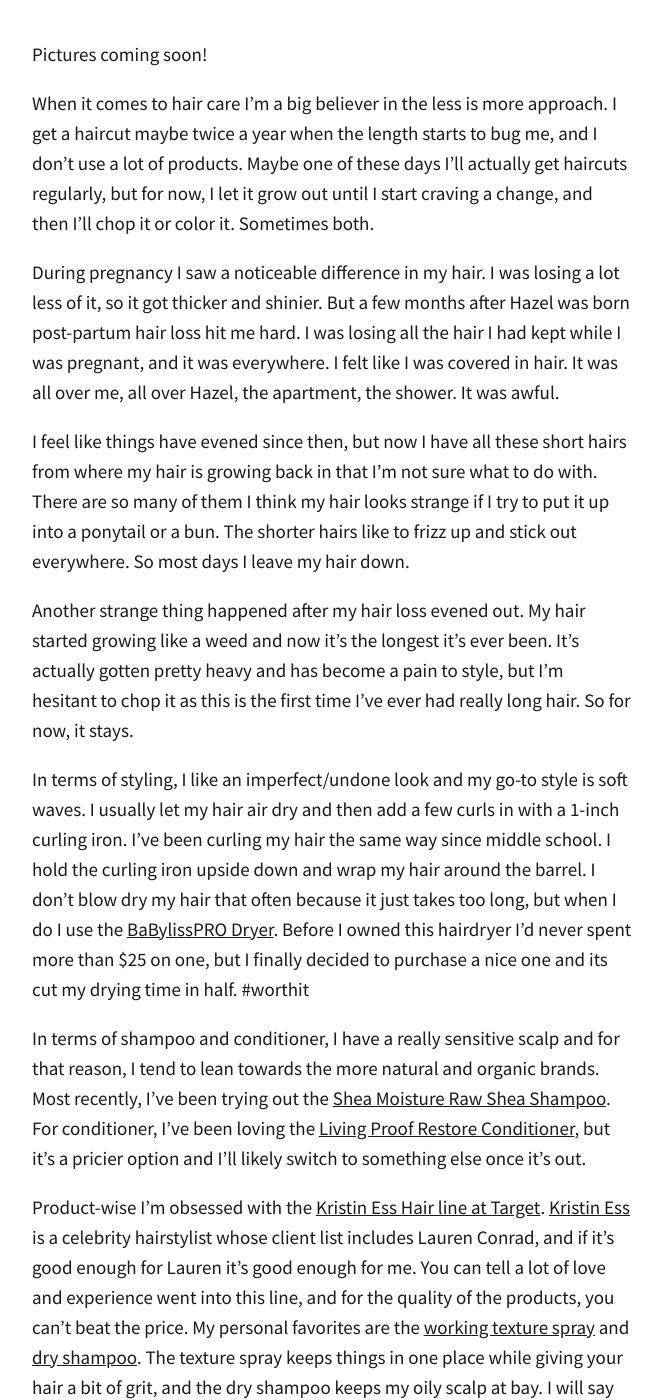
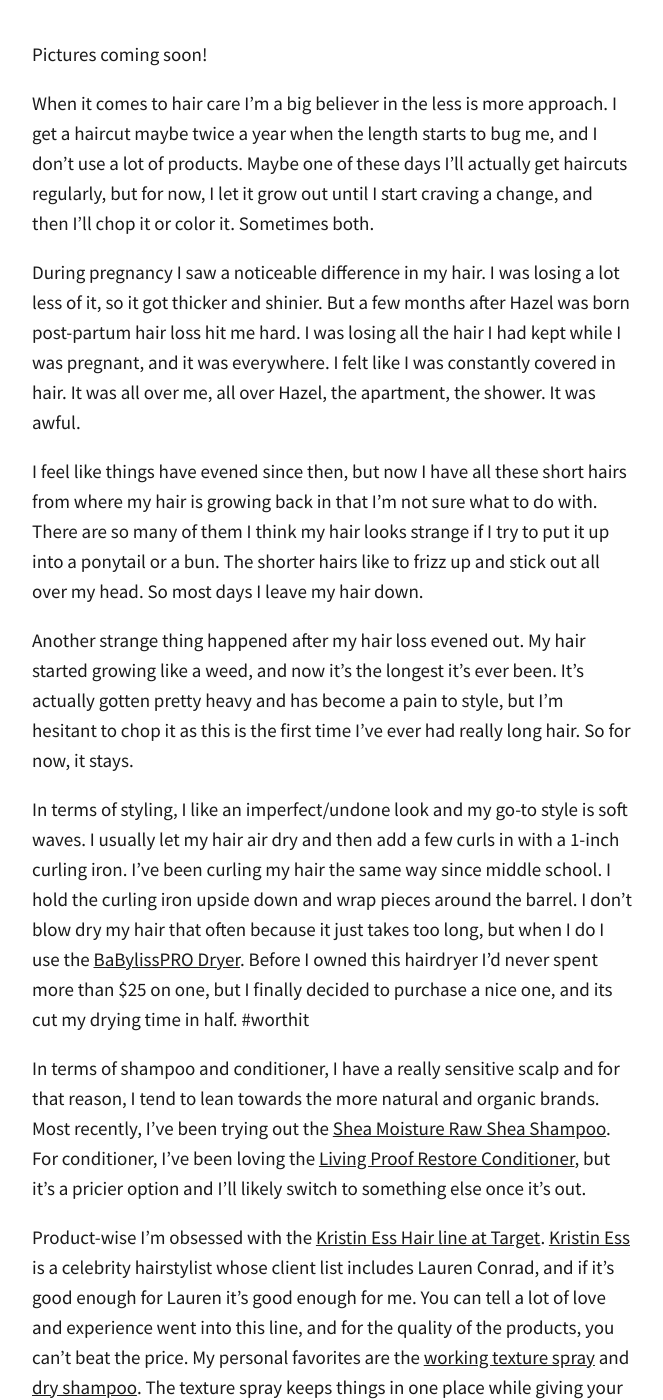
Before and after one commit to totiffany/totiffany.github.io, a Jekyll site: the page built from _posts/2018-06-14-Let's-Talk-About-Hair.md, in a window 1280 px wide and 1400 px high, scrolled down 298 px. Shown: the whole window, without its empty margins (308-971 px from the left). Built offline with Jekyll 4.4.1, drawn with Linux system fonts in a browser that asks for light colours; our own code applies the rules of GitHub Pages for plain Markdown files; comment, search, counter and statistics services are not loaded; some of the changed text lies outside the part shown.

Commit message:
Update 2018-06-14-Let's-Talk-About-Hair.md

```diff
--- a/_posts/2018-06-14-Let's-Talk-About-Hair.md
+++ b/_posts/2018-06-14-Let's-Talk-About-Hair.md
@@ -11,18 +11,18 @@ Pictures coming soon!
 
 When it comes to hair care I'm a big believer in the less is more approach. I get a haircut maybe twice a year when the length starts to bug me, and I don't use a lot of products. Maybe one of these days I'll actually get haircuts regularly, but for now, I let it grow out until I start craving a change, and then I'll chop it or color it. Sometimes both.
 
-During pregnancy I saw a noticeable difference in my hair. I was losing a lot less of it, so it got thicker and shinier. But a few months after Hazel was born post-partum hair loss hit me hard. I was losing all the hair I had kept while I was pregnant, and it was everywhere. I felt like I was covered in hair. It was all over me, all over Hazel, the apartment, the shower. It was awful.
+During pregnancy I saw a noticeable difference in my hair. I was losing a lot less of it, so it got thicker and shinier. But a few months after Hazel was born post-partum hair loss hit me hard. I was losing all the hair I had kept while I was pregnant, and it was everywhere. I felt like I was constantly covered in hair. It was all over me, all over Hazel, the apartment, the shower. It was awful.
 
-I feel like things have evened since then, but now I have all these short hairs from where my hair is growing back in that I'm not sure what to do with. There are so many of them I think my hair looks strange if I try to put it up into a ponytail or a bun. The shorter hairs like to frizz up and stick out everywhere. So most days I leave my hair down.
+I feel like things have evened since then, but now I have all these short hairs from where my hair is growing back in that I'm not sure what to do with. There are so many of them I think my hair looks strange if I try to put it up into a ponytail or a bun. The shorter hairs like to frizz up and stick out all over my head. So most days I leave my hair down.
 
-Another strange thing happened after my hair loss evened out. My hair started growing like a weed and now it's the longest it's ever been. It's actually gotten pretty heavy and has become a pain to style, but I'm hesitant to chop it as this is the first time I've ever had really long hair. So for now, it stays.
+Another strange thing happened after my hair loss evened out. My hair started growing like a weed, and now it's the longest it's ever been. It's actually gotten pretty heavy and has become a pain to style, but I'm hesitant to chop it as this is the first time I've ever had really long hair. So for now, it stays.
 
-In terms of styling, I like an imperfect/undone look and my go-to style is soft waves. I usually let my hair air dry and then add a few curls in with a 1-inch curling iron. I've been curling my hair the same way since middle school. I hold the curling iron upside down and wrap my hair around the barrel. I don't blow dry my hair that often because it just takes too long, but when I do I use the [BaBylissPRO Dryer](https://www.amazon.com/gp/product/B000ASDGK8/ref=as_li_tl?ie=UTF8&camp=1789&creative=9325&creativeASIN=B000ASDGK8&linkCode=as2&tag=redletterda04-20&linkId=9dbafc3b9976f4a735c8eb6970825ebd). Before I owned this hairdryer I'd never spent more than $25 on one, but I finally decided to purchase a nice one and its cut my drying time in half. #worthit
+In terms of styling, I like an imperfect/undone look and my go-to style is soft waves. I usually let my hair air dry and then add a few curls in with a 1-inch curling iron. I've been curling my hair the same way since middle school. I hold the curling iron upside down and wrap pieces around the barrel. I don't blow dry my hair that often because it just takes too long, but when I do I use the [BaBylissPRO Dryer](https://www.amazon.com/gp/product/B000ASDGK8/ref=as_li_tl?ie=UTF8&camp=1789&creative=9325&creativeASIN=B000ASDGK8&linkCode=as2&tag=redletterda04-20&linkId=9dbafc3b9976f4a735c8eb6970825ebd). Before I owned this hairdryer I'd never spent more than $25 on one, but I finally decided to purchase a nice one, and its cut my drying time in half. #worthit
 
 In terms of shampoo and conditioner, I have a really sensitive scalp and for that reason, I tend to lean towards the more natural and organic brands. Most recently, I've been trying out the [Shea Moisture Raw Shea Shampoo](https://www.target.com/p/sheamoisture-174-raw-shea-butter-moisture-retention-shampoo-13-fl-oz/-/A-12239777). For conditioner, I've been loving the [Living Proof Restore Conditioner](https://www.amazon.com/gp/product/B005BQ7J5W/ref=as_li_tl?ie=UTF8&camp=1789&creative=9325&creativeASIN=B005BQ7J5W&linkCode=as2&tag=redletterda04-20&linkId=6628ce93e272b2cdf1a61597e999ce2b), but it's a pricier option and I'll likely switch to something else once it's out.
 
 Product-wise I'm obsessed with the [Kristin Ess Hair line at Target](https://www.target.com/bp/kristin+ess). [Kristin Ess](https://www.instagram.com/kristin_ess/?hl=en) is a celebrity hairstylist whose client list includes Lauren Conrad, and if it's good enough for Lauren it's good enough for me. You can tell a lot of love and experience went into this line, and for the quality of the products, you can't beat the price. My personal favorites are the [working texture spray](https://www.target.com/p/kristin-ess-dry-finish-working-texture-spray-6-9oz/-/A-51397116) and [dry shampoo](https://www.target.com/p/kristin-ess-style-reviving-dry-shampoo-4oz/-/A-51423847). The texture spray keeps things in one place while giving your hair a bit of grit, and the dry shampoo keeps my oily scalp at bay. I will say all of her products have a strong, signature scent that I love, but if you have a sensitive nose it might not be for you.
 
-I have a lot of natural curl in my hair and have tried a ton of products over the years to tame it. For me, the holy grail of styling products is [Miss Jessie's Quick Curls](https://www.amazon.com/gp/product/B002SKUFOQ/ref=as_li_tl?ie=UTF8&camp=1789&creative=9325&creativeASIN=B002SKUFOQ&linkCode=as2&tag=redletterda04-20&linkId=dde5a70cbceda72911e5962c606e8875). I brush my hair out with a [Wet Brush](https://www.amazon.com/gp/product/B005LPN8R6/ref=as_li_tl?ie=UTF8&camp=1789&creative=9325&creativeASIN=B005LPN8R6&linkCode=as2&tag=redletterda04-20&linkId=4ff751ac777f2bf3acb94337583afcd4) and work a dime size amount of this into my hair. It creates soft, natural looking curls that aren't crunchy.
+I have a lot of natural curl in my hair and have tried a ton of products over the years to tame it. For me, the holy grail of styling products is [Miss Jessie's Quick Curls](https://www.amazon.com/gp/product/B002SKUFOQ/ref=as_li_tl?ie=UTF8&camp=1789&creative=9325&creativeASIN=B002SKUFOQ&linkCode=as2&tag=redletterda04-20&linkId=dde5a70cbceda72911e5962c606e8875). For curly days I brush my hair out while it's wet with a [Wet Brush](https://www.amazon.com/gp/product/B005LPN8R6/ref=as_li_tl?ie=UTF8&camp=1789&creative=9325&creativeASIN=B005LPN8R6&linkCode=as2&tag=redletterda04-20&linkId=4ff751ac777f2bf3acb94337583afcd4) and work a dime size amount of this into my hair. It creates soft, natural looking curls that aren't crunchy.
 
 So there you have it! More than you ever wanted to know about my hair and favorite hair care products. Any tips for post-partum hair loss? Send them my way please.
```
